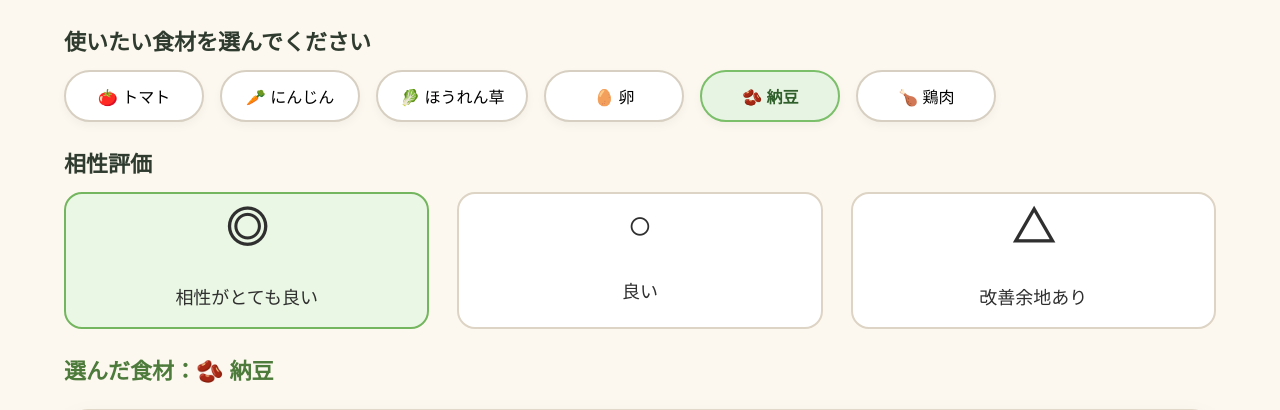
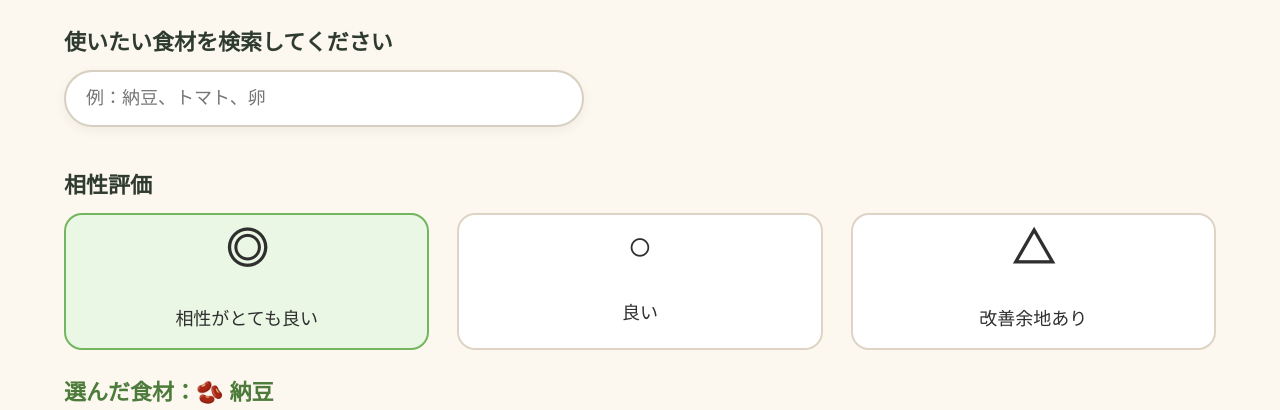
Before and after one commit to kugi227/food-pair-app, a Flask app: page / in a window 1280 px wide. Shown: the part 120-530 px from the top of the page. Run offline with Flask 3, Linux system fonts and the light colour scheme.

Commit message:
食材検索欄のUIを追加
固定の食材ボタンを検索欄に置き換え、検索候補表示用のエリアとCSSを追加した。

```diff
--- a/static/style.css
+++ b/static/style.css
@@ -427,3 +427,104 @@ h1 {
     justify-content: flex-start;
   }
 }
+.search-area {
+  margin-bottom: 16px;
+}
+
+.food-search-input {
+  width: 100%;
+  max-width: 520px;
+  padding: 16px 20px;
+  border: 2px solid #d7d0c2;
+  border-radius: 999px;
+  font-size: 18px;
+  background: #fff;
+  outline: none;
+  box-shadow: 0 4px 12px rgba(0, 0, 0, 0.05);
+}
+
+.food-search-input:focus {
+  border-color: #7bbf6a;
+  box-shadow: 0 0 0 4px rgba(123, 191, 106, 0.18);
+}
+
+.search-results {
+  display: flex;
+  flex-wrap: wrap;
+  gap: 12px;
+}
+
+.search-result-button {
+  border: 2px solid #d7d0c2;
+  background: #fff;
+  border-radius: 999px;
+  padding: 12px 18px;
+  font-size: 16px;
+  cursor: pointer;
+  transition: 0.2s;
+}
+
+.search-result-button:hover {
+  transform: translateY(-2px);
+  background: #fffdf8;
+}
+
+.search-result-button.active {
+  background: #e8f4e3;
+  border-color: #7bbf6a;
+  color: #2f5f2a;
+  font-weight: bold;
+}
+
+.no-result {
+  color: #777;
+  font-size: 15px;
+  padding: 8px 0;
+}
+.food-search-input {
+  width: 100%;
+  max-width: 520px;
+  padding: 16px 20px;
+  border: 2px solid #d7d0c2;
+  border-radius: 999px;
+  font-size: 18px;
+  background: #fff;
+  outline: none;
+  margin-bottom: 16px;
+}
+
+.food-search-input:focus {
+  border-color: #7bbf6a;
+  box-shadow: 0 0 0 4px rgba(123, 191, 106, 0.18);
+}
+
+.search-results {
+  display: flex;
+  flex-wrap: wrap;
+  gap: 12px;
+}
+
+.search-result-button {
+  border: 2px solid #d7d0c2;
+  background: #fff;
+  border-radius: 999px;
+  padding: 12px 18px;
+  font-size: 16px;
+  cursor: pointer;
+}
+
+.search-result-button:hover {
+  background: #fffdf8;
+}
+
+.search-result-button.active {
+  background: #e8f4e3;
+  border-color: #7bbf6a;
+  color: #2f5f2a;
+  font-weight: bold;
+}
+
+.no-result {
+  color: #777;
+  font-size: 15px;
+}
--- a/templates/index.html
+++ b/templates/index.html
@@ -31,16 +31,18 @@
   <main class="container">
     <!-- 食材選択 -->
     <section class="section">
-      <h2>使いたい食材を選んでください</h2>
-      <div class="food-buttons">
-        <button class="food-button" data-food="tomato">🍅 トマト</button>
-        <button class="food-button" data-food="carrot">🥕 にんじん</button>
-        <button class="food-button" data-food="spinach">🥬 ほうれん草</button>
-        <button class="food-button" data-food="egg">🥚 卵</button>
-        <button class="food-button active" data-food="natto">🫘 納豆</button>
-        <button class="food-button" data-food="chicken">🍗 鶏肉</button>
-      </div>
-    </section>
+  <h2>使いたい食材を検索してください</h2>
+
+  <input
+    type="text"
+    id="foodSearch"
+    class="food-search-input"
+    placeholder="例：納豆、トマト、卵"
+    autocomplete="off"
+  >
+
+  <div id="searchResults" class="search-results"></div>
+</section>
 
     <!-- 相性評価 -->
     <section class="section">
```
